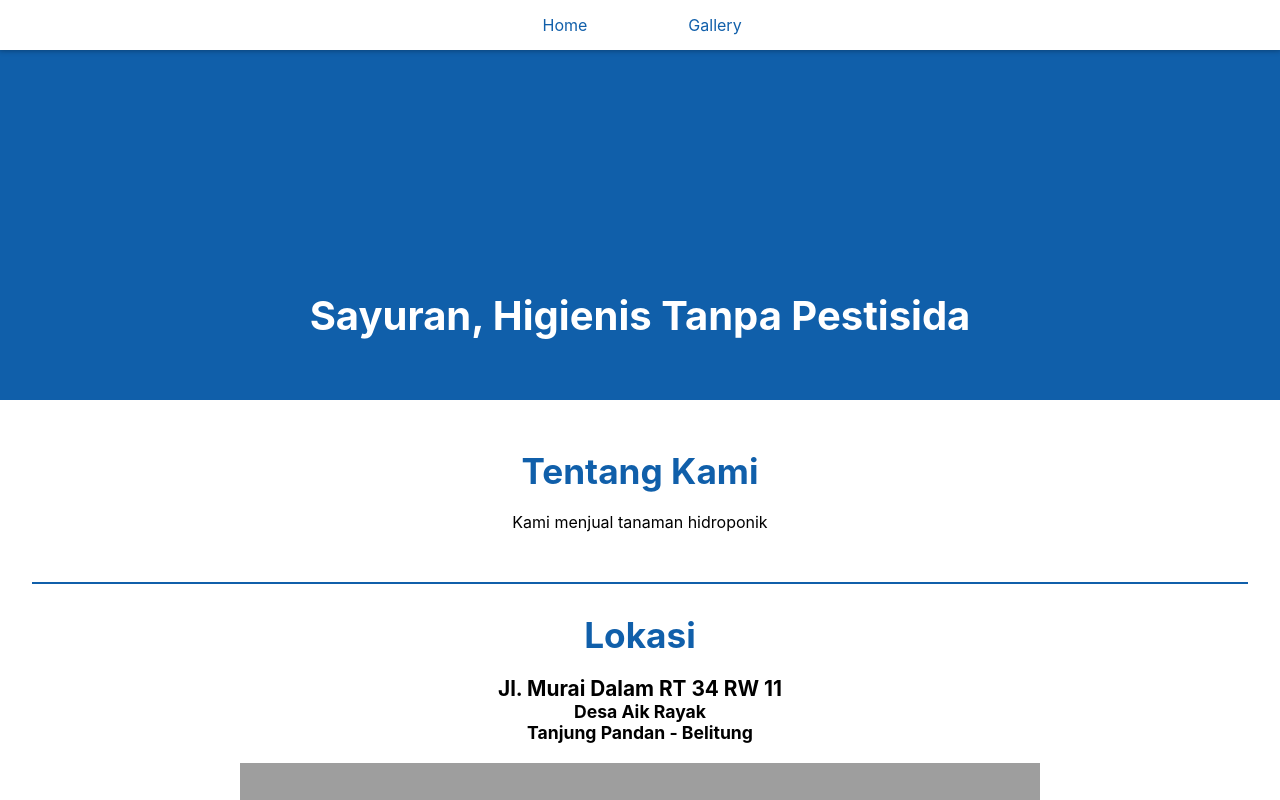
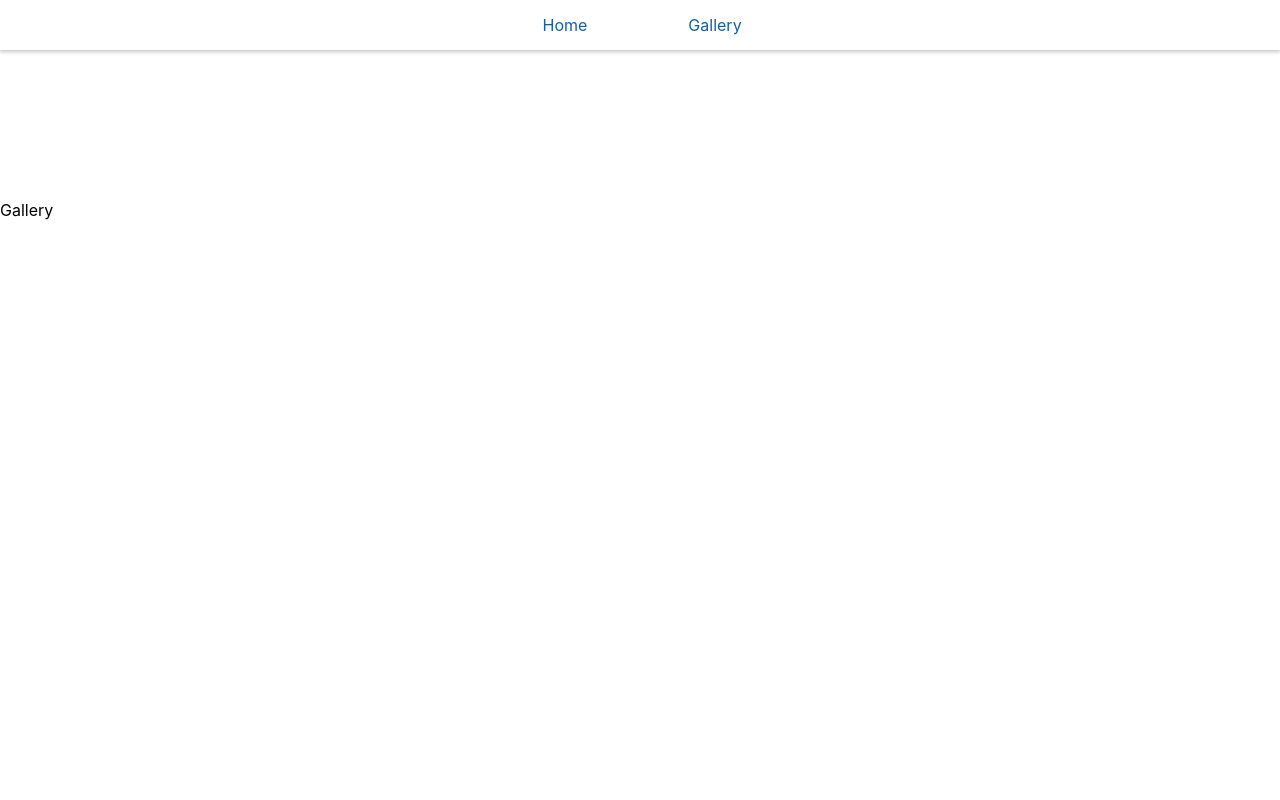
Before and after one commit to EdenOrange/best-farm, a React (Create React App) app: page /gallery in a window 1280 px wide. Shown: the top 800 px of the page. Built offline with nearby package versions, Linux system fonts and the light colour scheme; grey boxes are pictures that could not be loaded.

Commit message:
Integrated react router

```diff
--- a/package.json
+++ b/package.json
@@ -6,6 +6,7 @@
     "node-sass": "^4.12.0",
     "react": "^16.9.0",
     "react-dom": "^16.9.0",
+    "react-router-dom": "^5.0.1",
     "react-scripts": "3.1.1"
   },
   "scripts": {
--- /dev/null
+++ b/src/components/App/App.js
@@ -0,0 +1,44 @@
+import React from 'react';
+import { BrowserRouter as Router, Route, Link } from 'react-router-dom';
+
+import Home from '../Home/Home';
+import Gallery from '../Gallery/Gallery';
+import Navbar from '../Navbar/Navbar';
+
+class App extends React.Component {
+  constructor(props) {
+    super(props);
+    this.state = {
+      menuList: [
+        {
+          name: 'Home',
+          path: '/',
+          component: Home
+        },
+        {
+          name: 'Gallery',
+          path: '/gallery/',
+          component: Gallery
+        }
+      ]
+    }
+  }
+
+  render() {
+    return (
+      <Router>
+        <Navbar />
+        <Route
+          path='/' exact
+          render={(props) => <Home {...props} menuList={this.state.menuList} />}
+        />
+        <Route
+          path='/gallery/' exact
+          render={(props) => <Gallery {...props} menuList={this.state.menuList} />}
+        />
+      </Router>
+    );
+  }
+}
+
+export default App;
--- /dev/null
+++ b/src/components/Gallery/Gallery.js
@@ -0,0 +1,14 @@
+import React from 'react';
+import './Gallery.scss';
+
+class Gallery extends React.Component {
+  render() {
+    return (
+      <div>
+        <p style={{marginTop: '200px'}}>Gallery</p>
+      </div>
+    );
+  }
+}
+
+export default Gallery;
--- /dev/null
+++ b/src/components/Gallery/Gallery.scss
@@ -0,0 +1 @@
+@import "../variables.scss";
--- a/src/components/Home/Home.js
+++ b/src/components/Home/Home.js
@@ -1,7 +1,6 @@
 import React from 'react';
 import './Home.scss';
 
-import Navbar from '../Navbar/Navbar';
 import Hero from '../Hero/Hero';
 import About from '../About/About';
 import Location from '../Location/Location';
@@ -11,7 +10,6 @@ class Home extends React.Component {
   render() {
     return (
       <div>
-        <Navbar />
         <Hero />
         <div className='container'>
           <About />
--- a/src/components/Navbar/Navbar.js
+++ b/src/components/Navbar/Navbar.js
@@ -1,5 +1,9 @@
 import React from 'react';
+import { BrowserRouter as Router, Route, Link } from 'react-router-dom';
 import styles from './Navbar.scss';
+
+import Home from '../Home/Home';
+import Gallery from '../Gallery/Gallery';
 
 const MOBILE_WIDTH = parseInt(styles['mobile-width']);
 
@@ -10,11 +14,13 @@ class NavbarMenu extends React.Component {
       menuList: [
         {
           name: 'Home',
-          href: '#'
+          path: '/',
+          component: Home
         },
         {
           name: 'Gallery',
-          href: '#'
+          path: '/gallery/',
+          component: Gallery
         }
       ],
       menuToggled: false,
@@ -41,7 +47,7 @@ class NavbarMenu extends React.Component {
   render() {
     const menus = this.state.menuList.map(menu => {
       return (
-        <li key={menu.name}><a href={menu.href}>{menu.name}</a></li>
+        <li key={menu.name}><Link to={menu.path}>{menu.name}</Link></li>
       );
     });
 
--- a/src/index.js
+++ b/src/index.js
@@ -1,10 +1,10 @@
 import React from 'react';
 import ReactDOM from 'react-dom';
 import './index.css';
-import Home from './components/Home/Home';
+import App from './components/App/App';
 import * as serviceWorker from './serviceWorker';
 
-ReactDOM.render(<Home />, document.getElementById('root'));
+ReactDOM.render(<App />, document.getElementById('root'));
 
 // If you want your app to work offline and load faster, you can change
 // unregister() to register() below. Note this comes with some pitfalls.
```
Also changed, not shown: 1 other file (tests, documents, lock files or other folders).
